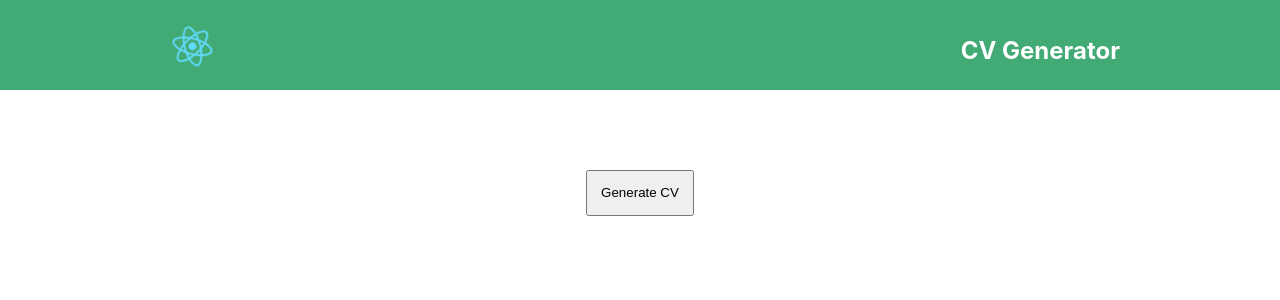
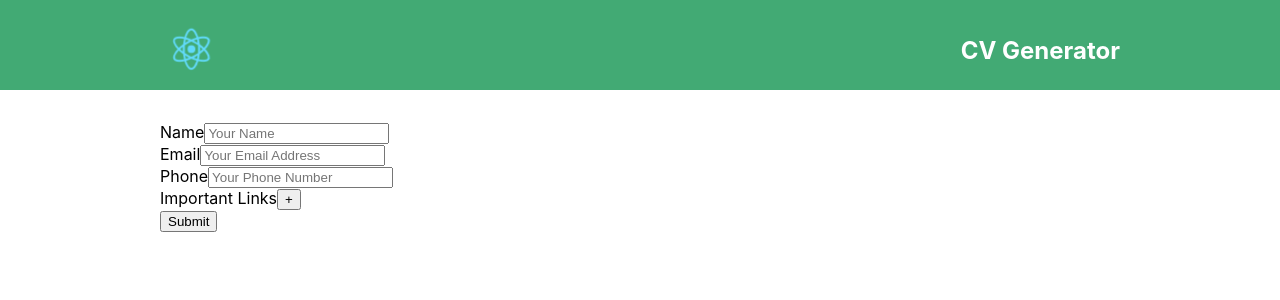
Before and after one commit to Sabir001/cv-generator, a React (Create React App) app: page /create in a window 1280 px wide. Shown: the top 300 px of the page. Built offline with nearby package versions, Linux system fonts and the light colour scheme.

Commit message:
Home work of 19/02/20

```diff
--- a/src/App.js
+++ b/src/App.js
@@ -1,6 +1,6 @@
 import React from "react";
 import { createGlobalStyle } from "styled-components";
-import CVContainer from "./CVContainer";
+// import CVContainer from "./CVContainer";
 import {
   AppContainer,
   AppHeader,
@@ -10,6 +10,11 @@ import {
   BodyContainer
 } from "./styles/HomePageStyle";
 import logo from "./logo.svg";
+import PersonalInfo from './PersonalInfo';
+
+// name
+// email
+// phone number
 
 const GlobalStyle = createGlobalStyle`
  body {
@@ -35,7 +40,7 @@ function App() {
         </AppHeader>
 
         <BodyContainer>
-          <CVContainer />
+          <PersonalInfo />
         </BodyContainer>
       </AppContainer>
     </React.Fragment>
--- /dev/null
+++ b/src/CVBody.js
@@ -0,0 +1,16 @@
+import React from 'react';
+import { GeneratorButton } from "./styles/CVContainterStyle";
+
+const CVBody = ({cvGenerated, handleClick}) => {
+    return(
+        <React.Fragment>
+            <GeneratorButton onClick={() => handleClick()} disabled={cvGenerated}>
+                {cvGenerated ? "Done" : "Generate CV"}
+            </GeneratorButton>
+
+            {cvGenerated && <p>CV Generated</p>}
+        </React.Fragment>
+    )
+}
+
+export default CVBody;
--- a/src/CVContainer.js
+++ b/src/CVContainer.js
@@ -1,5 +1,6 @@
 import React, { useState } from "react";
-import { Container, GeneratorButton } from "./styles/CVContainterStyle";
+import { Container } from "./styles/CVContainterStyle";
+import CVBody from './CVBody';
 
 const CVContainer = () => {
   const [cvGenerated, setCvGenerated] = useState(false);
@@ -10,10 +11,7 @@ const CVContainer = () => {
 
   return (
     <Container>
-      <GeneratorButton onClick={() => handleClick()} disabled={cvGenerated}>
-        {cvGenerated ? "Done" : "Generate CV"}
-      </GeneratorButton>
-      {cvGenerated && <p>CV Generated</p>}
+      <CVBody cvGenerated={cvGenerated} handleClick={handleClick} />
     </Container>
   );
 };
--- /dev/null
+++ b/src/PersonalInfo.js
@@ -0,0 +1,105 @@
+import React, { Component } from 'react';
+import styled from 'styled-components';
+
+const FormGroup = styled.div`
+
+`;
+
+const Label = styled.label`
+
+`;
+
+const SubmitButton = styled.input`
+`;
+
+class PersonalInfo extends Component {
+    state = {
+        name: '',
+        email: '',
+        number: '',
+        links: []
+    }
+    handleSubmit = (e) => {
+        e.preventDefault();
+        const name = this.refs.name.value;
+        const email = this.refs.email.value;
+        const number = this.refs.number.value;
+
+        this.setState({
+            name,
+            email,
+            number
+        });
+
+    }
+
+    handleLinkField = (e) => {
+        e.preventDefault();
+        this.setState({
+            links: this.state.links.concat({ url: undefined})
+        });
+    }
+
+    handleLinkChange = (e, index) => {
+        let value = e.target.value;
+
+        let updatedLinks = [
+            ...this.state.links
+        ];
+
+        updatedLinks[index] = value;
+
+        this.setState({
+            links: updatedLinks
+        });
+    }
+
+    removeItem = (e, i) => {
+        e.preventDefault();
+        let updatedLinks =  [...this.state.links].filter( (item, index) => index !== i );
+        this.setState({
+            links: updatedLinks
+        });
+    }
+
+    render() {
+        return(
+            <React.Fragment>
+                <form ref="personalInfo" onSubmit={(e) => this.handleSubmit(e)}>
+                    <FormGroup>
+                        <Label>Name</Label>
+                        <input type="text" ref="name" placeholder="Your Name" />
+                    </FormGroup>
+
+                    <FormGroup>
+                        <Label>Email</Label>
+                        <input type="email" ref="email" placeholder="Your Email Address" />
+                    </FormGroup>
+
+                    <FormGroup>
+                        <Label>Phone</Label>
+                        <input type="text" ref="number" placeholder="Your Phone Number" />
+                    </FormGroup>
+
+                    <FormGroup>
+                        <Label>Important Links</Label>
+                        { this.state.links.map((item, i) => (
+                            <React.Fragment  key={`important_link_${i}`}>
+                                <input onChange={(e) => this.handleLinkChange(e, i) } type="text" ref={`important_link_${i}`} value={this.state.links[i].url} /><button onClick={(e) => this.removeItem(e, i)}>X</button>
+                            </React.Fragment>
+                        ))}
+                        <button onClick={(e) => {this.handleLinkField(e)}}>+</button>
+                    </FormGroup>
+
+                    <SubmitButton type="submit" value="Submit" />
+                </form>
+
+                { this.state.name !== '' && <div className="result">
+                    Hi from {this.state.name}, my fake email is {this.state.email} and my fake number is {this.state.number}.
+                </div>}
+            </React.Fragment>
+        )
+    }
+}
+
+export default PersonalInfo;
```
